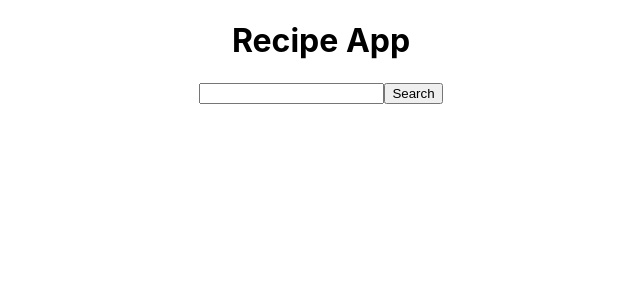
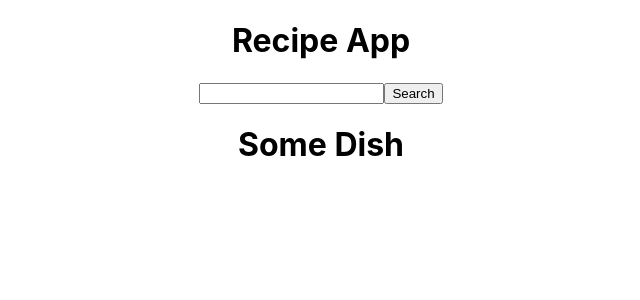
Before and after one commit to Germs31/react-recipe, a React (Create React App) app: page / in a window 1280 px wide. Shown: the top 300 px of the page, without its empty margins (319-959 px from the left). Built offline with nearby package versions, Linux system fonts and the light colour scheme; no server answers.

Commit message:
added recipe component

```diff
--- a/src/App.js
+++ b/src/App.js
@@ -1,4 +1,5 @@
 import React, {useEffect, useState} from 'react';
+import Recipe from './Recipe.js'
 import logo from './logo.svg';
 import './App.css';
 
@@ -9,7 +10,7 @@ const App = () => {
   }, [])
 
   const getRecipes = async () => {
-    const response = await fetch(`https://api.edamam.com/search?q=chicken&app_id=${process.env.APP_ID}&app_key=${process.env.API_KEY}&from=0&to=5&calories=591-722&health=alcohol-free`)
+    const response = await fetch(`https://api.edamam.com/search?q=chicken&app_id=${process.env.APP_ID}&app_key=${process.env.API_KEY}`)
     const data = await response.json()
     console.log(data)
   }
@@ -21,6 +22,7 @@ const App = () => {
         <input type="text"/>
         <button type="submit">Search</button>
       </form>
+      <Recipe/>
     </div>
   );
 }
--- /dev/null
+++ b/src/Recipe.js
@@ -0,0 +1,9 @@
+import React from 'react'
+
+const Recipe = () => {
+    return(
+        <h1>Some Dish</h1>
+    )
+}
+
+export default Recipe;
```
